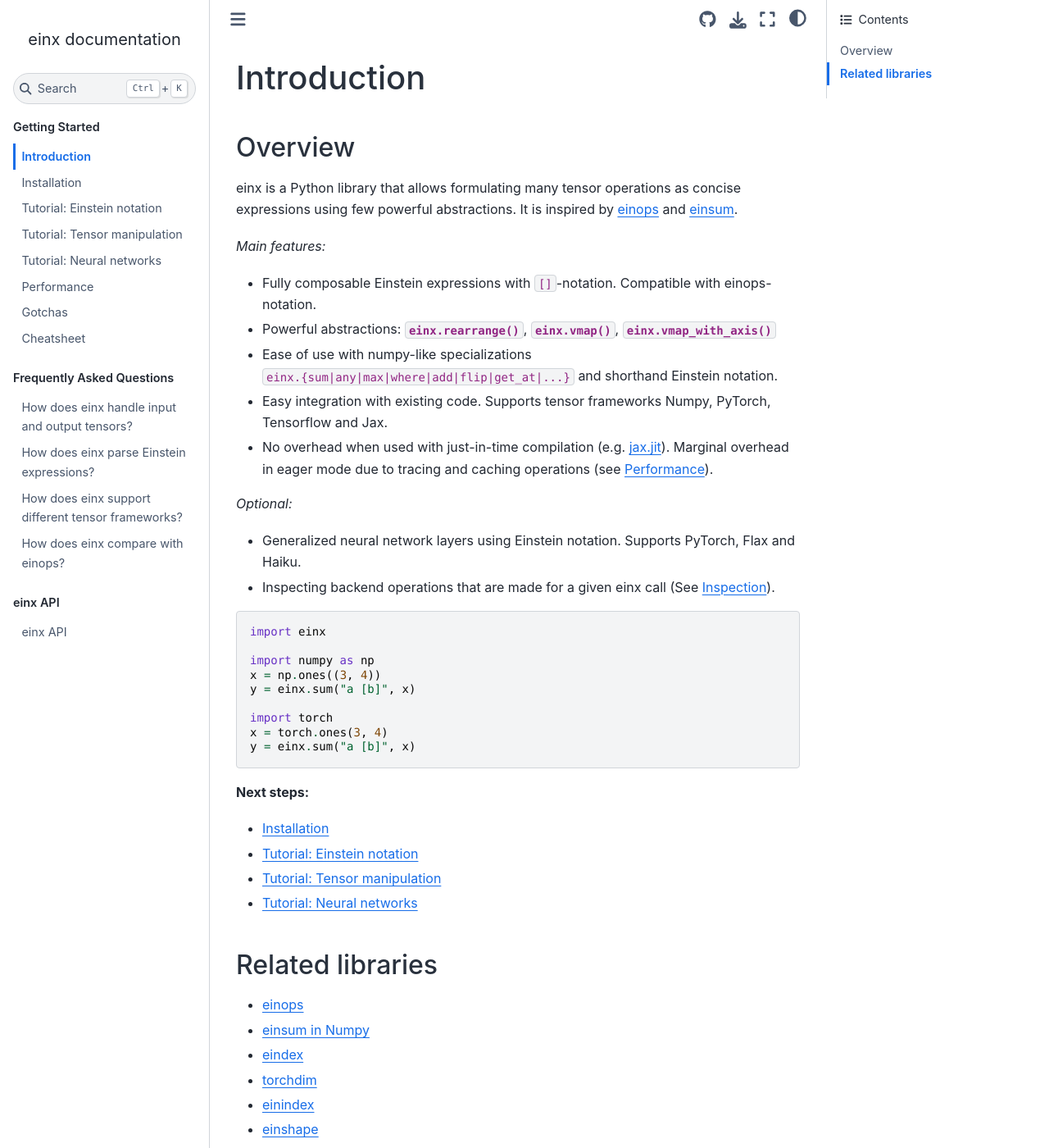
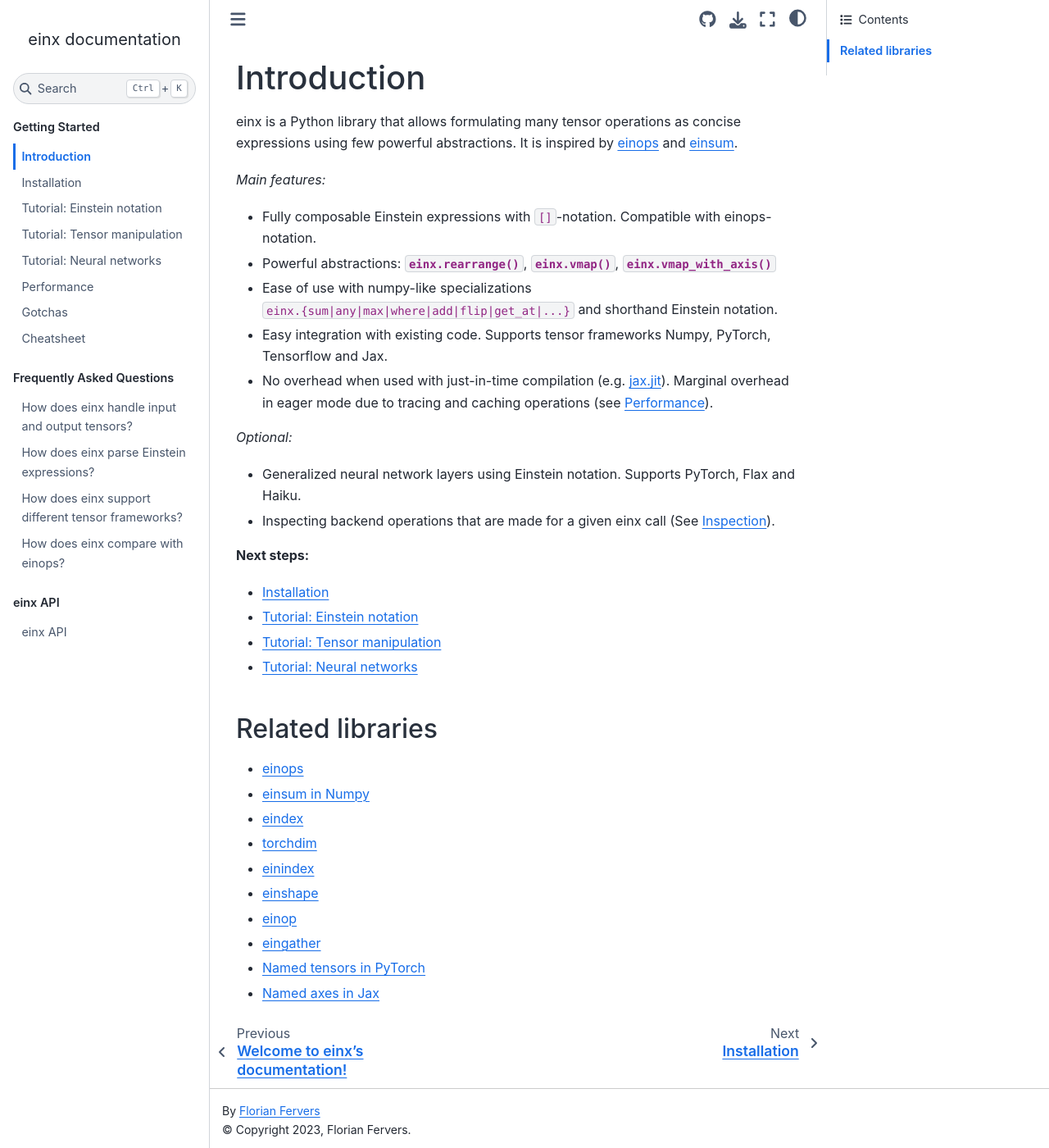
Before and after one commit to fferflo/einx, a Sphinx documentation site: the page built from docs/source/gettingstarted/overview.rst, in a window 1280 px wide and 1400 px high. Shown: the whole window at 82% size. Built offline with Sphinx 7.4.7 and the Sphinx Book theme 1.1.4, drawn with Linux system fonts in a browser that asks for light colours.

Commit message:
Update docs

```diff
--- a/docs/source/gettingstarted/einsteinnotation.rst
+++ b/docs/source/gettingstarted/einsteinnotation.rst
@@ -47,7 +47,7 @@
 
 .. note::
 
-    The ``instantiate`` function converts tensors to a different backend and executes :ref:`tensor factories <lazytensorconstruction>` if required. Otherwise, it is a no-op.
+    The ``instantiate`` function converts tensors to different backends and executes :ref:`tensor factories <lazytensorconstruction>` if required. Otherwise, it is a no-op.
 
 Axis composition
 ----------------
--- a/docs/source/gettingstarted/neuralnetworks.rst
+++ b/docs/source/gettingstarted/neuralnetworks.rst
@@ -73,8 +73,8 @@
 
 **einn.Norm** implements a normalization layer with optional exponential moving average (EMA) over the computed statistics. The first parameter is an Einstein expression for
 the axes along which the statistics for normalization are computed. The second parameter is an Einstein expression for the axes corresponding to the bias and scale terms, and
-defaults to ``b... [c]``. The different sub-steps can be toggled by passing ``True`` or ``False`` for the ``mean``, ``variance``, ``scale`` and ``bias`` parameters. The EMA is used only if
-``decay_rate`` is passed. Additional parameters can be specified as constraints for the Einstein expression.
+defaults to ``b... [c]``. The different sub-steps can be toggled by passing ``True`` or ``False`` for the ``mean``, ``var``, ``scale`` and ``bias`` parameters. The EMA is used only if
+``decay_rate`` is passed.
 
 A variety of normalization layers can be implemented using this abstraction:
 
--- a/docs/source/gettingstarted/overview.rst
+++ b/docs/source/gettingstarted/overview.rst
@@ -4,9 +4,6 @@
 
 Introduction
 ############
-
-Overview
---------
 
 einx is a Python library that allows formulating many tensor operations as concise expressions using few powerful abstractions. It is inspired by
 `einops <https://github.com/arogozhnikov/einops>`_ and `einsum <https://numpy.org/doc/stable/reference/generated/numpy.einsum.html>`_.
@@ -23,18 +20,6 @@
 
 - Generalized neural network layers using Einstein notation. Supports PyTorch, Flax and Haiku.
 - Inspecting backend operations that are made for a given einx call (See :ref:`Inspection <inspectingoperations>`).
-
-..  code::
-
-    import einx
-
-    import numpy as np
-    x = np.ones((3, 4))
-    y = einx.sum("a [b]", x)
-
-    import torch
-    x = torch.ones(3, 4)
-    y = einx.sum("a [b]", x)
 
 **Next steps:**
 
```
Also changed, not shown: readme.md (+7 -6 lines).
